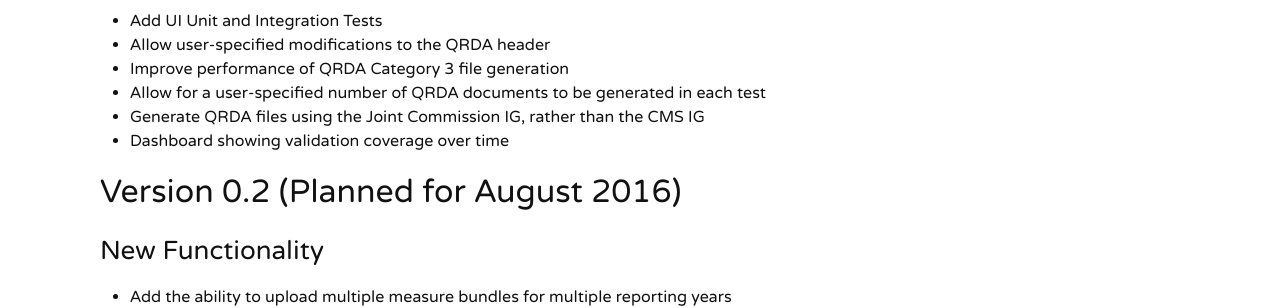
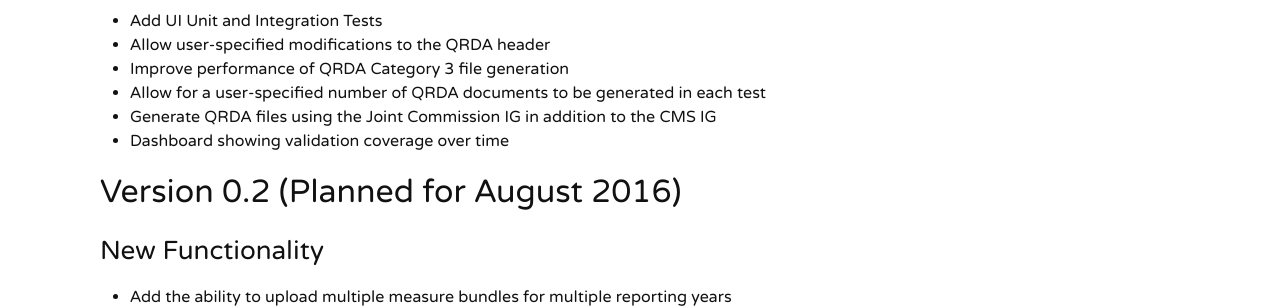
Before and after one commit to edeyoung/cedar, a Jekyll site: the page built from releases.md, in a window 1280 px wide and 900 px high. Shown: the part 333-641 px from the top of the window. Built offline with Jekyll 4.4.1, drawn with Linux system fonts in a browser that asks for light colours.

Commit message:
Wording update on Joint Commission IG line item

```diff
--- a/releases.md
+++ b/releases.md
@@ -14,7 +14,7 @@ Cedar development began in January 2016 on MITRE servers and was released to Git
 - Allow user-specified modifications to the QRDA header
 - Improve performance of QRDA Category 3 file generation
 - Allow for a user-specified number of QRDA documents to be generated in each test
-- Generate QRDA files using the Joint Commission IG, rather than the CMS IG
+- Generate QRDA files using the Joint Commission IG in addition to the CMS IG
 - Dashboard showing validation coverage over time
 
 ## Version 0.2 (Planned for August 2016)
```
